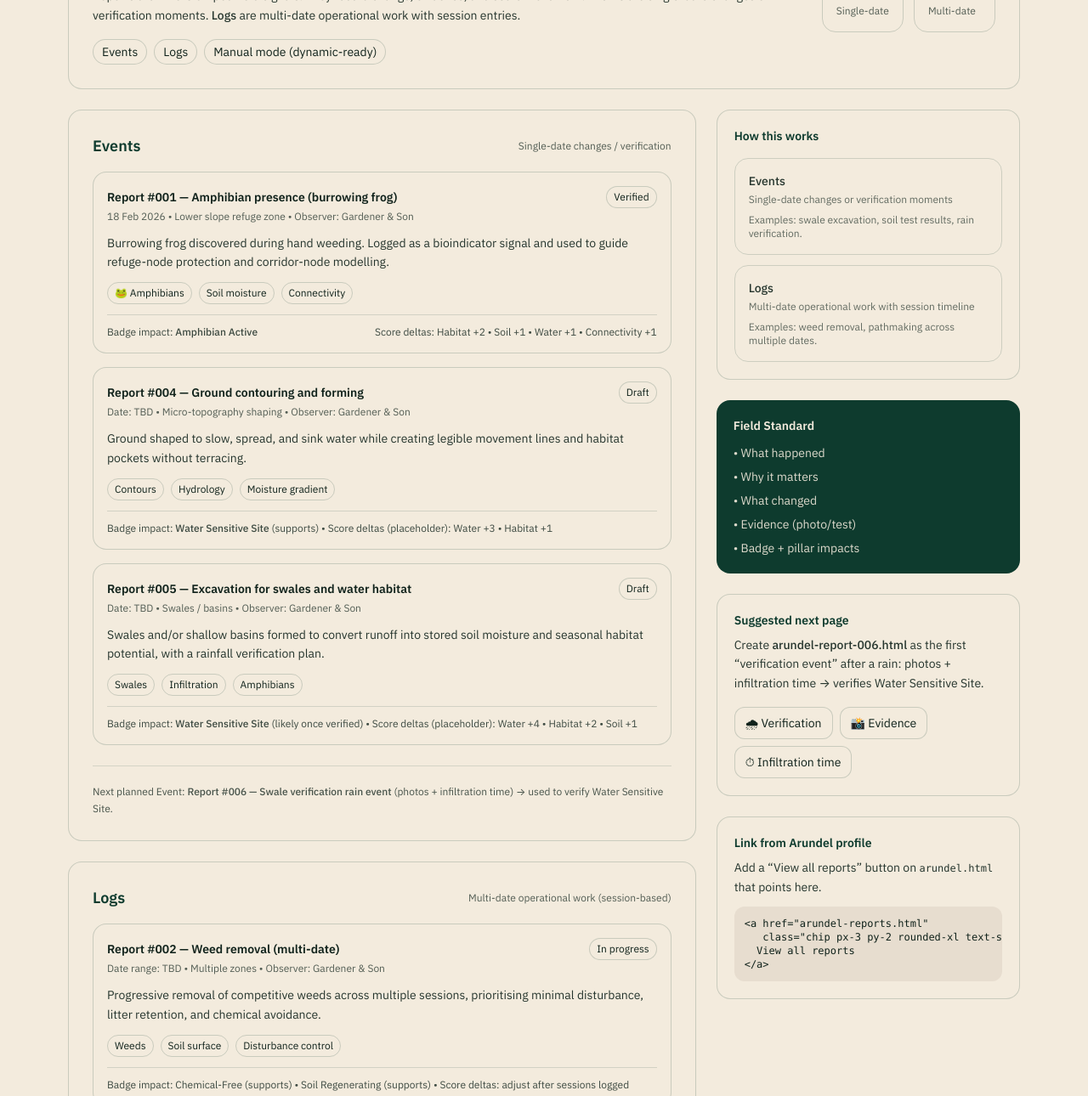
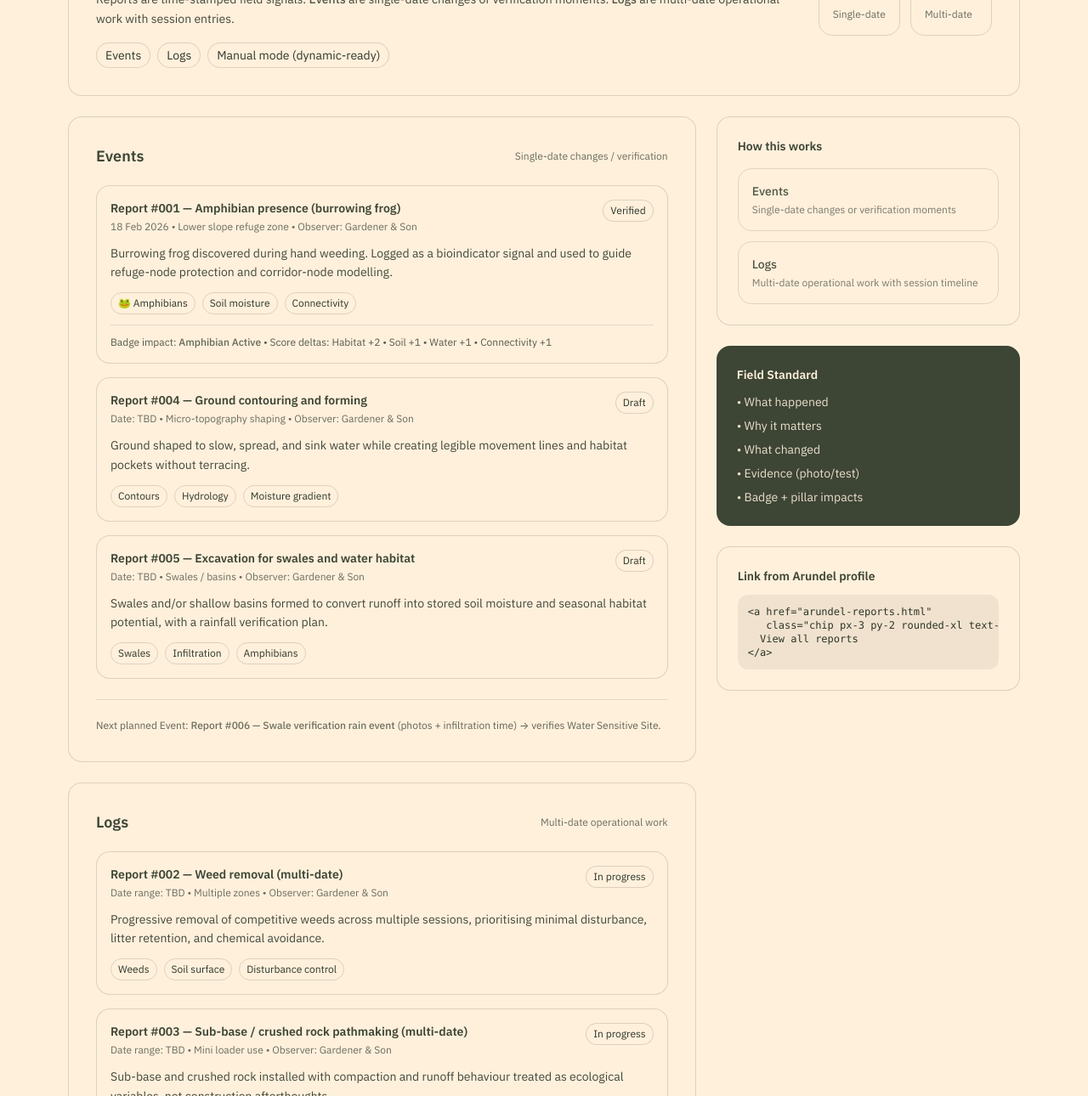
Before and after one commit to tinyforests/reg, a plain HTML site: page arundel-reports.html in a window 1280 px wide. Shown: the part 194-1484 px from the top of the page at 85% size. Drawn offline with nearby package versions, Linux system fonts and the light colour scheme.

Commit message:
Update arundel-reports.html

```diff
--- a/arundel-reports.html
+++ b/arundel-reports.html
@@ -1,4 +1,4 @@
-<!-- arundel-reports.html  |  Ecological Registry — Arundel Field Reports Index (Events + Logs) -->
+<!-- arundel-reports.html  |  Ecological Registry — Arundel Field Reports (Events + Logs) -->
 <!DOCTYPE html>
 <html lang="en" class="scroll-smooth">
 <head>
@@ -22,11 +22,11 @@
             sans: ['"IBM Plex Sans"', "system-ui", "-apple-system", "Segoe UI", "Roboto", "Helvetica", "Arial", "sans-serif"],
           },
           colors: {
-            gsGreen: "#0E3B2E",
-            gsBeige: "#F3EBDD",
-            gsInk: "#10221B",
-            gsMist: "#E7DDCF",
-            gsLine: "rgba(14,59,46,0.18)"
+            gsGreen: "#3d4535",
+            gsBeige: "#fff0dc",
+            gsInk: "#2f3529",
+            gsMist: "rgba(61,69,53,0.08)",
+            gsLine: "rgba(61,69,53,0.18)"
           }
         }
       }
@@ -34,29 +34,33 @@
   </script>
 
   <style>
-    .hairline { border-color: rgba(14,59,46,0.18); }
-    .chip { border: 1px solid rgba(14,59,46,0.18); }
-    .focus-ring:focus { outline: none; box-shadow: 0 0 0 3px rgba(14,59,46,0.18); }
+    .hairline { border-color: rgba(61,69,53,0.18); }
+    .chip { border: 1px solid rgba(61,69,53,0.18); }
+    .focus-ring:focus { outline: none; box-shadow: 0 0 0 3px rgba(61,69,53,0.18); }
   </style>
 </head>
 
 <body class="bg-gsBeige text-gsInk font-sans">
-  <!-- Top bar -->
-  <header class="sticky top-0 z-40 bg-gsBeige/90 backdrop-blur border-b hairline">
+
+  <!-- Header (Green bg, Beige text) -->
+  <header class="sticky top-0 z-40 bg-gsGreen text-gsBeige border-b" style="border-color: rgba(255,240,220,0.22);">
     <div class="mx-auto max-w-6xl px-4 py-3 flex items-center justify-between">
       <div class="flex items-center gap-3">
-        <div class="w-9 h-9 rounded-xl bg-gsGreen text-gsBeige grid place-items-center font-semibold">ER</div>
+        <div class="w-9 h-9 rounded-xl bg-gsBeige text-gsGreen grid place-items-center font-semibold">ER</div>
         <div class="leading-tight">
-          <div class="text-sm font-medium tracking-wide text-gsGreen">Ecological Registry</div>
-          <div class="text-xs opacity-80">Arundel • Field Reports</div>
+          <div class="text-sm font-medium tracking-wide">Ecological Registry</div>
+          <div class="text-xs opacity-85">Arundel • Field Reports</div>
         </div>
       </div>
 
       <div class="flex items-center gap-2">
-        <a href="arundel.html" class="chip px-3 py-1.5 rounded-lg text-sm hover:bg-gsMist focus-ring">
+        <a href="arundel.html"
+           class="px-3 py-1.5 rounded-lg text-sm border hover:opacity-90 focus-ring"
+           style="border-color: rgba(255,240,220,0.28);">
           ← Back to Arundel
         </a>
-        <a href="#how" class="bg-gsGreen text-gsBeige px-3 py-1.5 rounded-lg text-sm hover:opacity-90 focus-ring">
+        <a href="#how"
+           class="bg-gsBeige text-gsGreen px-3 py-1.5 rounded-lg text-sm hover:opacity-95 focus-ring">
           How this works
         </a>
       </div>
@@ -64,15 +68,16 @@
   </header>
 
   <main class="mx-auto max-w-6xl px-4 py-6 md:py-10">
-    <!-- Header card -->
-    <section class="bg-gsBeige border hairline rounded-2xl p-5 md:p-7">
+
+    <!-- Intro (Beige bg, Green text) -->
+    <section class="bg-gsBeige border hairline rounded-2xl p-6 md:p-8">
       <div class="flex flex-col md:flex-row md:items-start md:justify-between gap-4">
         <div>
           <h1 class="font-serif text-3xl md:text-4xl text-gsGreen leading-tight">Arundel — Reports</h1>
           <p class="mt-2 text-sm opacity-90 leading-relaxed">
-            Reports are time-stamped field signals. They record change, evidence, and score movement.
-            <span class="font-medium">Events</span> are single-date changes or verification moments.
-            <span class="font-medium">Logs</span> are multi-date operational work with session entries.
+            Reports are time-stamped field signals.
+            <span class="font-medium text-gsGreen">Events</span> are single-date changes or verification moments.
+            <span class="font-medium text-gsGreen">Logs</span> are multi-date operational work with session entries.
           </p>
           <div class="mt-4 flex flex-wrap gap-2 text-sm">
             <span class="chip px-2.5 py-1 rounded-full bg-gsBeige">Events</span>
@@ -96,23 +101,21 @@
       </div>
     </section>
 
-    <!-- Index layout -->
     <section class="mt-6 grid grid-cols-1 lg:grid-cols-12 gap-6">
-      <!-- Left column: Events + Logs -->
       <div class="lg:col-span-8 space-y-6">
+
         <!-- EVENTS -->
-        <div class="bg-gsBeige border hairline rounded-2xl p-5 md:p-7">
+        <div class="bg-gsBeige border hairline rounded-2xl p-6 md:p-8">
           <div class="flex items-center justify-between">
             <h2 class="text-lg font-semibold text-gsGreen">Events</h2>
             <span class="text-xs opacity-70">Single-date changes / verification</span>
           </div>
 
-          <div class="mt-4 space-y-4">
-            <!-- Event 001 -->
+          <div class="mt-5 space-y-4 text-sm">
             <article class="chip rounded-2xl p-4 bg-gsBeige">
               <div class="flex items-start justify-between gap-3">
                 <div>
-                  <a href="arundel-report-001.html" class="text-sm font-semibold hover:underline">
+                  <a href="arundel-report-001.html" class="font-semibold text-gsGreen hover:underline">
                     Report #001 — Amphibian presence (burrowing frog)
                   </a>
                   <div class="text-xs opacity-70 mt-1">18 Feb 2026 • Lower slope refuge zone • Observer: Gardener &amp; Son</div>
@@ -120,7 +123,7 @@
                 <span class="chip px-2 py-1 rounded-full text-xs bg-gsBeige">Verified</span>
               </div>
 
-              <p class="mt-3 text-sm leading-relaxed opacity-90">
+              <p class="mt-3 leading-relaxed opacity-90">
                 Burrowing frog discovered during hand weeding. Logged as a bioindicator signal and used to guide refuge-node protection
                 and corridor-node modelling.
               </p>
@@ -131,17 +134,15 @@
                 <span class="chip px-2 py-1 rounded-full">Connectivity</span>
               </div>
 
-              <div class="mt-3 pt-3 border-t hairline flex flex-wrap items-center justify-between gap-2 text-xs opacity-80">
-                <div>Badge impact: <span class="font-medium">Amphibian Active</span></div>
-                <div>Score deltas: Habitat +2 • Soil +1 • Water +1 • Connectivity +1</div>
+              <div class="mt-3 pt-3 border-t hairline text-xs opacity-80">
+                Badge impact: <span class="font-medium text-gsGreen">Amphibian Active</span> • Score deltas: Habitat +2 • Soil +1 • Water +1 • Connectivity +1
               </div>
             </article>
 
-            <!-- Event 004 -->
             <article class="chip rounded-2xl p-4 bg-gsBeige">
               <div class="flex items-start justify-between gap-3">
                 <div>
-                  <a href="arundel-report-004.html" class="text-sm font-semibold hover:underline">
+                  <a href="arundel-report-004.html" class="font-semibold text-gsGreen hover:underline">
                     Report #004 — Ground contouring and forming
                   </a>
                   <div class="text-xs opacity-70 mt-1">Date: TBD • Micro-topography shaping • Observer: Gardener &amp; Son</div>
@@ -149,7 +150,7 @@
                 <span class="chip px-2 py-1 rounded-full text-xs bg-gsBeige">Draft</span>
               </div>
 
-              <p class="mt-3 text-sm leading-relaxed opacity-90">
+              <p class="mt-3 leading-relaxed opacity-90">
                 Ground shaped to slow, spread, and sink water while creating legible movement lines and habitat pockets without terracing.
               </p>
 
@@ -158,17 +159,12 @@
                 <span class="chip px-2 py-1 rounded-full">Hydrology</span>
                 <span class="chip px-2 py-1 rounded-full">Moisture gradient</span>
               </div>
-
-              <div class="mt-3 pt-3 border-t hairline text-xs opacity-80">
-                Badge impact: <span class="font-medium">Water Sensitive Site</span> (supports) • Score deltas (placeholder): Water +3 • Habitat +1
-              </div>
             </article>
 
-            <!-- Event 005 -->
             <article class="chip rounded-2xl p-4 bg-gsBeige">
               <div class="flex items-start justify-between gap-3">
                 <div>
-                  <a href="arundel-report-005.html" class="text-sm font-semibold hover:underline">
+                  <a href="arundel-report-005.html" class="font-semibold text-gsGreen hover:underline">
                     Report #005 — Excavation for swales and water habitat
                   </a>
                   <div class="text-xs opacity-70 mt-1">Date: TBD • Swales / basins • Observer: Gardener &amp; Son</div>
@@ -176,7 +172,7 @@
                 <span class="chip px-2 py-1 rounded-full text-xs bg-gsBeige">Draft</span>
               </div>
 
-              <p class="mt-3 text-sm leading-relaxed opacity-90">
+              <p class="mt-3 leading-relaxed opacity-90">
                 Swales and/or shallow basins formed to convert runoff into stored soil moisture and seasonal habitat potential,
                 with a rainfall verification plan.
               </p>
@@ -186,31 +182,26 @@
                 <span class="chip px-2 py-1 rounded-full">Infiltration</span>
                 <span class="chip px-2 py-1 rounded-full">Amphibians</span>
               </div>
-
-              <div class="mt-3 pt-3 border-t hairline text-xs opacity-80">
-                Badge impact: <span class="font-medium">Water Sensitive Site</span> (likely once verified) • Score deltas (placeholder): Water +4 • Habitat +2 • Soil +1
-              </div>
             </article>
           </div>
 
           <div class="mt-6 pt-5 border-t hairline text-xs opacity-75 leading-relaxed">
-            Next planned Event: <span class="font-medium">Report #006 — Swale verification rain event</span> (photos + infiltration time) → used to verify Water Sensitive Site.
+            Next planned Event: <span class="font-medium text-gsGreen">Report #006 — Swale verification rain event</span> (photos + infiltration time) → verifies Water Sensitive Site.
           </div>
         </div>
 
         <!-- LOGS -->
-        <div class="bg-gsBeige border hairline rounded-2xl p-5 md:p-7">
+        <div class="bg-gsBeige border hairline rounded-2xl p-6 md:p-8">
           <div class="flex items-center justify-between">
             <h2 class="text-lg font-semibold text-gsGreen">Logs</h2>
-            <span class="text-xs opacity-70">Multi-date operational work (session-based)</span>
+            <span class="text-xs opacity-70">Multi-date operational work</span>
           </div>
 
-          <div class="mt-4 space-y-4">
-            <!-- Log 002 -->
+          <div class="mt-5 space-y-4 text-sm">
             <article class="chip rounded-2xl p-4 bg-gsBeige">
               <div class="flex items-start justify-between gap-3">
                 <div>
-                  <a href="arundel-report-002.html" class="text-sm font-semibold hover:underline">
+                  <a href="arundel-report-002.html" class="font-semibold text-gsGreen hover:underline">
                     Report #002 — Weed removal (multi-date)
                   </a>
                   <div class="text-xs opacity-70 mt-1">Date range: TBD • Multiple zones • Observer: Gardener &amp; Son</div>
@@ -218,7 +209,7 @@
                 <span class="chip px-2 py-1 rounded-full text-xs bg-gsBeige">In progress</span>
               </div>
 
-              <p class="mt-3 text-sm leading-relaxed opacity-90">
+              <p class="mt-3 leading-relaxed opacity-90">
                 Progressive removal of competitive weeds across multiple sessions, prioritising minimal disturbance,
                 litter retention, and chemical avoidance.
               </p>
@@ -228,17 +219,12 @@
                 <span class="chip px-2 py-1 rounded-full">Soil surface</span>
                 <span class="chip px-2 py-1 rounded-full">Disturbance control</span>
               </div>
-
-              <div class="mt-3 pt-3 border-t hairline text-xs opacity-80">
-                Badge impact: Chemical-Free (supports) • Soil Regenerating (supports) • Score deltas: adjust after sessions logged
-              </div>
             </article>
 
-            <!-- Log 003 -->
             <article class="chip rounded-2xl p-4 bg-gsBeige">
               <div class="flex items-start justify-between gap-3">
                 <div>
-                  <a href="arundel-report-003.html" class="text-sm font-semibold hover:underline">
+                  <a href="arundel-report-003.html" class="font-semibold text-gsGreen hover:underline">
                     Report #003 — Sub-base / crushed rock pathmaking (multi-date)
                   </a>
                   <div class="text-xs opacity-70 mt-1">Date range: TBD • Mini loader use • Observer: Gardener &amp; Son</div>
@@ -246,7 +232,7 @@
                 <span class="chip px-2 py-1 rounded-full text-xs bg-gsBeige">In progress</span>
               </div>
 
-              <p class="mt-3 text-sm leading-relaxed opacity-90">
+              <p class="mt-3 leading-relaxed opacity-90">
                 Sub-base and crushed rock installed with compaction and runoff behaviour treated as ecological variables,
                 not construction afterthoughts.
               </p>
@@ -255,10 +241,6 @@
                 <span class="chip px-2 py-1 rounded-full">Paths</span>
                 <span class="chip px-2 py-1 rounded-full">Mini loader</span>
                 <span class="chip px-2 py-1 rounded-full">Water function</span>
-              </div>
-
-              <div class="mt-3 pt-3 border-t hairline text-xs opacity-80">
-                Badge impact: Water Sensitive Site (supports) • Score deltas: Water +2 • Habitat +1 (placeholder, keep honest)
               </div>
             </article>
           </div>
@@ -271,23 +253,21 @@
 
       <!-- Right rail -->
       <aside class="lg:col-span-4 space-y-6">
-        <div id="how" class="bg-gsBeige border hairline rounded-2xl p-5">
+        <div id="how" class="bg-gsBeige border hairline rounded-2xl p-6">
           <div class="text-sm font-semibold text-gsGreen">How this works</div>
           <div class="mt-4 space-y-3 text-sm opacity-90">
             <div class="chip rounded-2xl p-4">
-              <div class="font-medium">Events</div>
+              <div class="font-medium text-gsGreen">Events</div>
               <div class="text-xs opacity-70 mt-1">Single-date changes or verification moments</div>
-              <div class="text-xs opacity-70 mt-2">Examples: swale excavation, soil test results, rain verification.</div>
             </div>
             <div class="chip rounded-2xl p-4">
-              <div class="font-medium">Logs</div>
+              <div class="font-medium text-gsGreen">Logs</div>
               <div class="text-xs opacity-70 mt-1">Multi-date operational work with session timeline</div>
-              <div class="text-xs opacity-70 mt-2">Examples: weed removal, pathmaking across multiple dates.</div>
             </div>
           </div>
         </div>
 
-        <div class="bg-gsGreen text-gsBeige rounded-2xl p-5">
+        <div class="bg-gsGreen text-gsBeige rounded-2xl p-6">
           <div class="text-sm font-semibold">Field Standard</div>
           <ul class="mt-3 space-y-2 text-sm opacity-90">
             <li>• What happened</li>
@@ -298,42 +278,23 @@
           </ul>
         </div>
 
-        <div class="bg-gsBeige border hairline rounded-2xl p-5">
-          <div class="text-sm font-semibold text-gsGreen">Suggested next page</div>
-          <p class="mt-2 text-sm opacity-90 leading-relaxed">
-            Create <span class="font-medium">arundel-report-006.html</span> as the first “verification event” after a rain:
-            photos + infiltration time → verifies Water Sensitive Site.
-          </p>
-          <div class="mt-4 flex flex-wrap gap-2">
-            <span class="chip px-3 py-2 rounded-xl text-sm bg-gsBeige">🌧 Verification</span>
-            <span class="chip px-3 py-2 rounded-xl text-sm bg-gsBeige">📸 Evidence</span>
-            <span class="chip px-3 py-2 rounded-xl text-sm bg-gsBeige">⏱ Infiltration time</span>
-          </div>
-        </div>
-
-        <div class="bg-gsBeige border hairline rounded-2xl p-5">
+        <div class="bg-gsBeige border hairline rounded-2xl p-6">
           <div class="text-sm font-semibold text-gsGreen">Link from Arundel profile</div>
-          <p class="mt-2 text-sm opacity-90 leading-relaxed">
-            Add a “View all reports” button on <code class="text-xs">arundel.html</code> that points here.
-          </p>
-          <pre class="mt-3 p-3 rounded-xl bg-gsMist text-xs overflow-auto"><code>&lt;a href="arundel-reports.html"
-   class="chip px-3 py-2 rounded-xl text-sm hover:bg-gsMist"&gt;
+          <pre class="mt-3 p-3 rounded-xl text-xs overflow-auto" style="background: rgba(61,69,53,0.08);"><code>&lt;a href="arundel-reports.html"
+   class="chip px-3 py-2 rounded-xl text-sm"&gt;
   View all reports
 &lt;/a&gt;</code></pre>
         </div>
       </aside>
     </section>
 
-    <footer class="mt-12 pb-10 text-xs opacity-70">
+    <footer class="mt-12 pb-10 text-xs text-gsGreen/80">
       <div class="border-t hairline pt-6 flex flex-col md:flex-row md:items-center md:justify-between gap-3">
         <div>© Ecological Registry — Gardener &amp; Son</div>
-        <div class="flex gap-3">
-          <a href="arundel.html" class="hover:opacity-100">Arundel Profile</a>
-          <span class="opacity-40">•</span>
-          <a href="#" class="hover:opacity-100" onclick="window.scrollTo({top:0,behavior:'smooth'});return false;">Top</a>
-        </div>
+        <a href="#" onclick="window.scrollTo({top:0,behavior:'smooth'});return false;" class="hover:opacity-100">Top</a>
       </div>
     </footer>
+
   </main>
 </body>
 </html>
```
